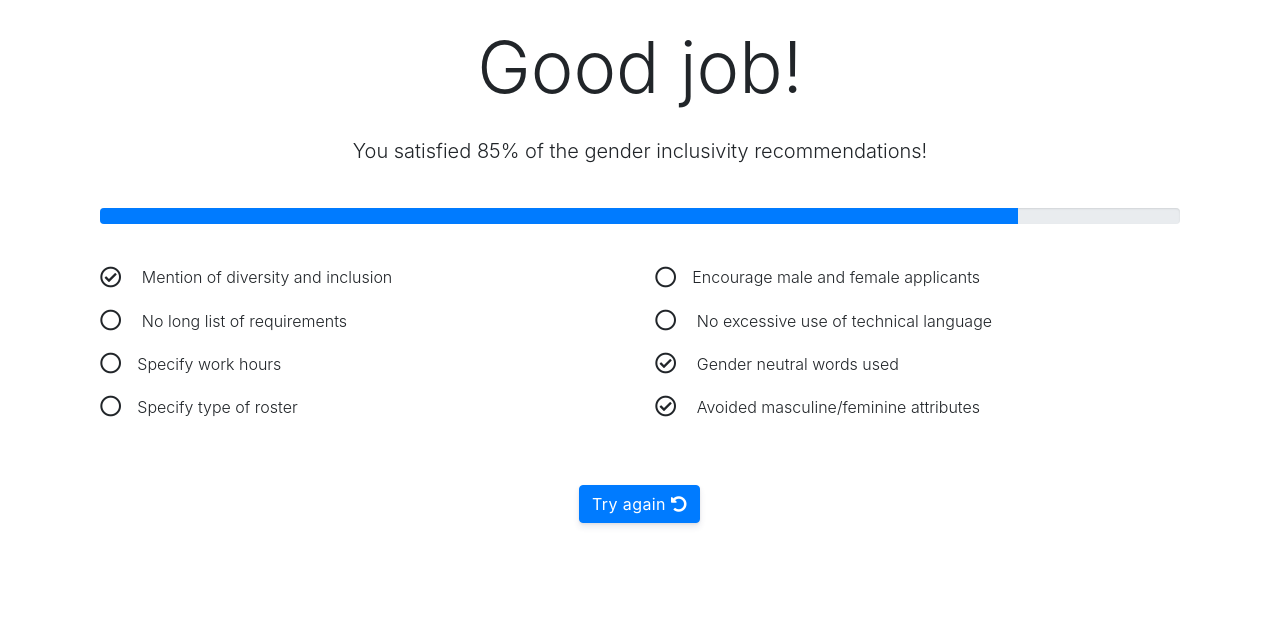
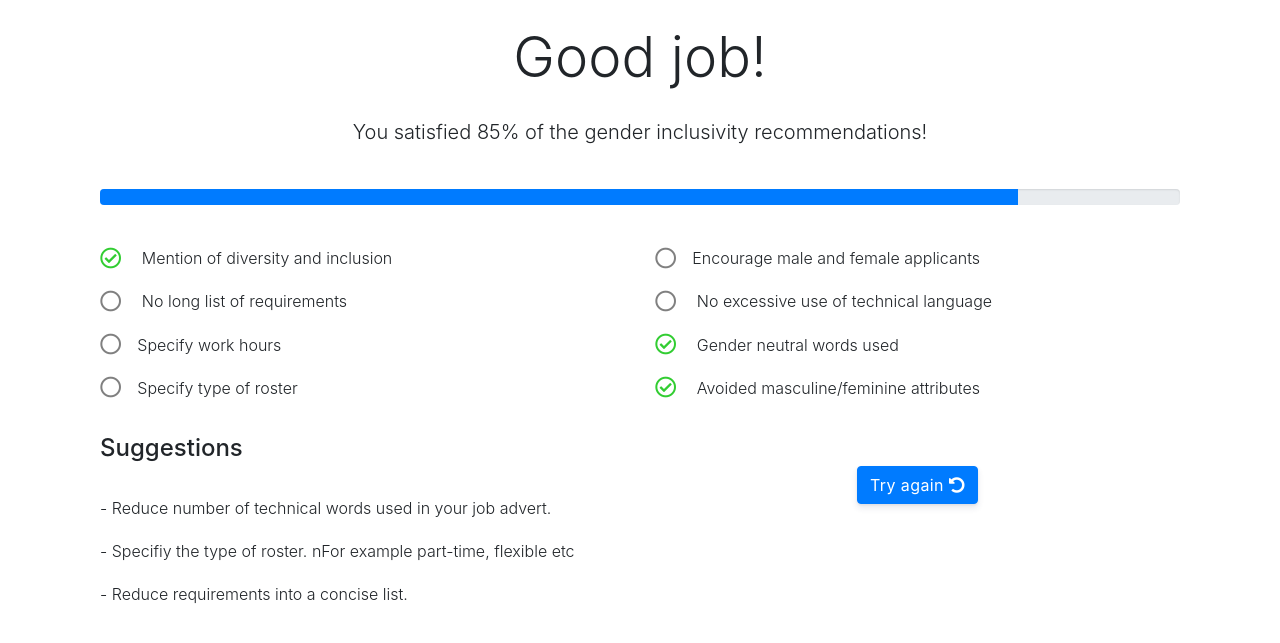
Before and after one commit to anna-giang/4003-Project, a Flask app: page /result in a window 1280 px wide. Shown: the part 40-683 px from the top of the page. Run offline with Flask 2, Linux system fonts and the light colour scheme; some libraries are stand-ins or nearby versions.

Commit message:
Adding suggestiong to result page

```diff
--- a/main.py
+++ b/main.py
@@ -2,4 +2,4 @@ from website import create_app
 app = create_app()
 
 if __name__ == '__main__':
-    app.run(host="0.0.0.0")
+    app.run(debug=True)
--- a/website/templates/result.html
+++ b/website/templates/result.html
@@ -4,7 +4,7 @@ content%}
   <div class="row">
     <div class="col">
       <br />
-      <h1 class="display-3 p" align="center">Good job!</h1>
+      <h1 class="display-4 p" align="center">Good job!</h1>
       <!-- If x amount of recommendations met = Good job otherwise Nice try for example -->
       <p align="center" class="lead">
         You satisfied 85% of the gender inclusivity recommendations!
@@ -27,53 +27,81 @@ content%}
     <div class="col">
       <div>
         <p>
-          <i class="far fa-check-circle fa-lg pr-3"></i>
+          <i
+            class="far fa-check-circle fa-lg pr-3"
+            style="color: limegreen"
+          ></i>
           Mention of diversity and inclusion
         </p>
       </div>
       <div>
         <p>
-          <i class="far fa-circle fa-lg pr-3"></i> No long list of requirements
+          <i class="far fa-circle fa-lg pr-3" style="color: grey"></i> No long
+          list of requirements
         </p>
       </div>
       <div>
-        <p><i class="far fa-circle fa-lg pr-3"></i>Specify work hours</p>
+        <p>
+          <i class="far fa-circle fa-lg pr-3" style="color: grey"></i>Specify
+          work hours
+        </p>
       </div>
       <div>
-        <p><i class="far fa-circle fa-lg pr-3"></i>Specify type of roster</p>
+        <p>
+          <i class="far fa-circle fa-lg pr-3" style="color: grey"></i>Specify
+          type of roster
+        </p>
       </div>
     </div>
     <div class="col">
       <div>
         <p>
-          <i class="far fa-circle fa-lg pr-3"></i>Encourage male and female
-          applicants
+          <i class="far fa-circle fa-lg pr-3" style="color: grey"></i>Encourage
+          male and female applicants
         </p>
       </div>
       <div>
         <p>
-          <i class="far fa-circle fa-lg pr-3"></i>
+          <i class="far fa-circle fa-lg pr-3" style="color: grey"></i>
           No excessive use of technical language
         </p>
       </div>
       <div>
         <p>
-          <i class="far fa-check-circle fa-lg pr-3"></i>
+          <i
+            class="far fa-check-circle fa-lg pr-3"
+            style="color: limegreen"
+          ></i>
           Gender neutral words used
         </p>
       </div>
       <div>
         <p>
-          <i class="far fa-check-circle fa-lg pr-3"></i>
+          <i
+            class="far fa-check-circle fa-lg pr-3"
+            style="color: limegreen"
+          ></i>
           Avoided masculine/feminine attributes
         </p>
       </div>
     </div>
   </div>
-  <div class="mt-5" align="center">
-    <a href="/tool" class="btn btn-primary"
-      >Try again <i class="fas fa-undo-alt"></i
-    ></a>
+
+  <div class="row">
+    <div class="col py-3">
+      <h4>Suggestions</h4>
+      <br />
+      <p>- Reduce number of technical words used in your job advert.</p>
+      <p>- Specifiy the type of roster. nFor example part-time, flexible etc</p>
+      <p>- Reduce requirements into a concise list.</p>
+    </div>
+    <div class="col">
+      <div class="mt-5" align="center">
+        <a href="/tool" class="btn btn-primary"
+          >Try again <i class="fas fa-undo-alt"></i
+        ></a>
+      </div>
+    </div>
   </div>
 </div>
 
--- a/website/views.py
+++ b/website/views.py
@@ -14,7 +14,7 @@ def tool():
     # when user hits submit - post request to result page
     if request.method == 'POST':
         job_ad = request.form.get('job-ad')
-        # --
+        # -- do we have any requirements for text like certain length?
         # do some stuff with the job ad
         # ---
         return (redirect(url_for('views.result')))
```
Also changed, not shown: website/templates/home.html (+8 -4 lines), website/templates/tool.html (+13 -8 lines), 2 other files.
